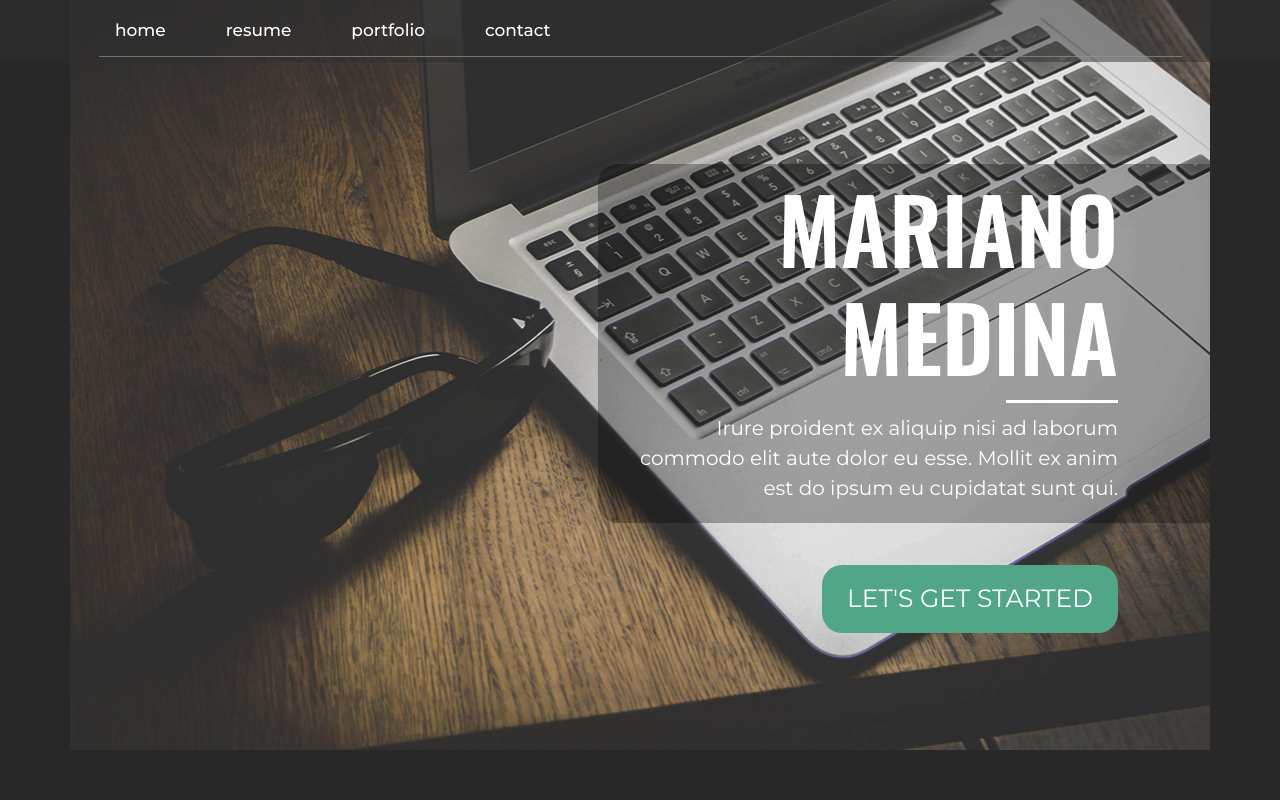
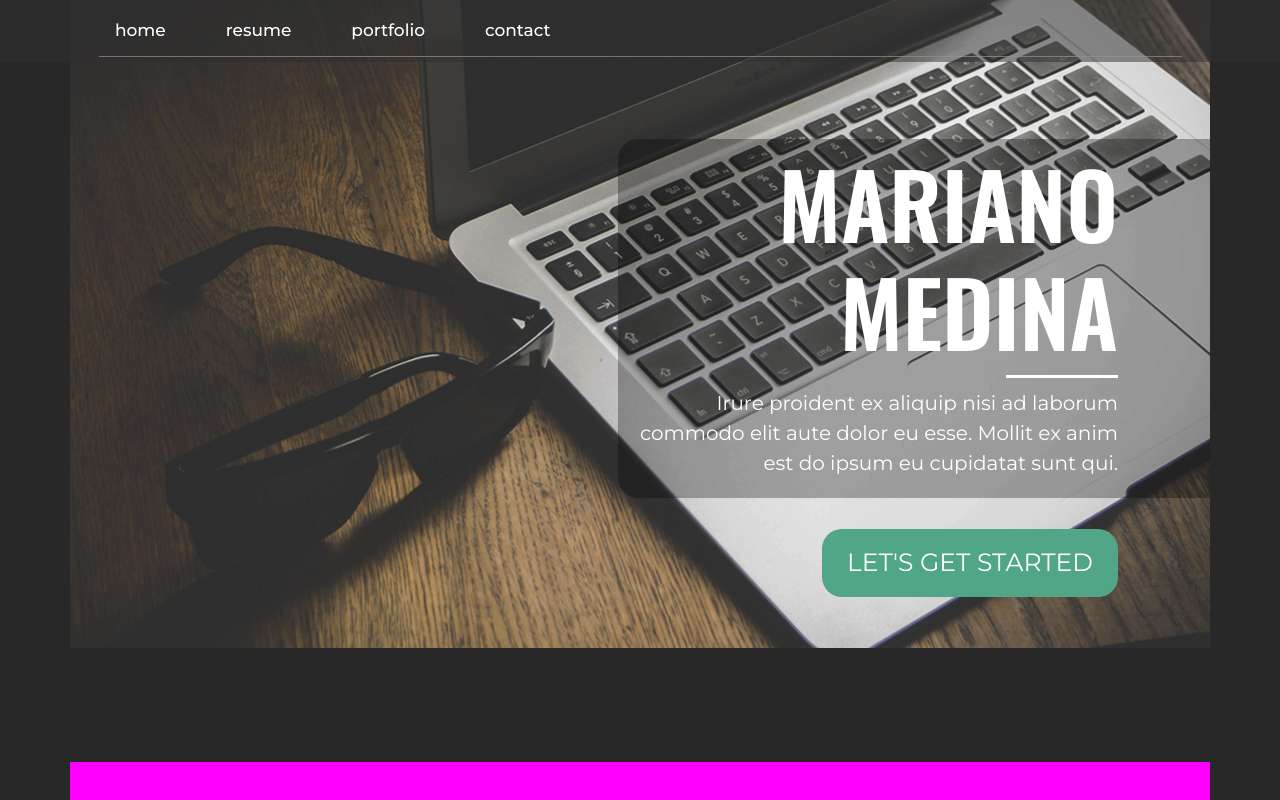
Before and after one commit to portfolio-web/frontend, a React app: page / in a window 1280 px wide. Shown: the top 800 px of the page. Built offline with nearby package versions, Linux system fonts and the light colour scheme.

Commit message:
Dynamic height of sections

```diff
--- a/src/CSS/homeStyles/home.css
+++ b/src/CSS/homeStyles/home.css
@@ -6,9 +6,14 @@
   background-color: rgb(48, 48, 48);
   background-position: 40% top;
   padding-top: 56px;
-  height: 750px;
-  position: relative;
   background-repeat: no-repeat;
+  height: auto;
+}
+
+.home-container::after {
+  content: "";
+  clear: both;
+  display: table;
 }
 
 .white-line {
--- a/src/CSS/homeStyles/letsGetStartedButton.css
+++ b/src/CSS/homeStyles/letsGetStartedButton.css
@@ -1,7 +1,7 @@
 .get-started {
-  position: absolute;
-  top: 565px;
-  right: 92px;
+  float: right;
+  clear: right;
+  margin: 31px 92px 51px auto;
   background-color: rgb(81, 166, 135);
   border-width: 0;
   border-radius: 20px;
--- a/src/CSS/homeStyles/mmBox.css
+++ b/src/CSS/homeStyles/mmBox.css
@@ -1,9 +1,16 @@
+/* Notas sobre CSS:
+> Las forma de display establecen el comportamiento por defecto de su tamaño, no
+cómo se posicionarán. block: tiende a ocupar todo el ancho, inline: tiende a ser sólo sí mismo.
+Los block no se dejan establecer su altura según el margin de su contenido. */
+
 .mm-box {
-  position: absolute;
-  right: 0;
-  top: 164px;
-  background-color: rgba(0, 0, 0, 0.3);
+  float: right;
+  clear: right;
+  margin: 82px 0 auto auto;
+  background-color: #0000004d;
   border-radius: 20px 0 0 20px;
+  width: auto;
+  height: auto;
 }
 
 .mm-title {
@@ -24,7 +31,7 @@
 }
 
 .mm-description {
-  margin: 10px 92px 20px 20px;
+  margin: 10px 92px 20px auto;
   text-align: end;
   font-family: "Montserrat", sans-serif;
   font-weight: 400;
```
